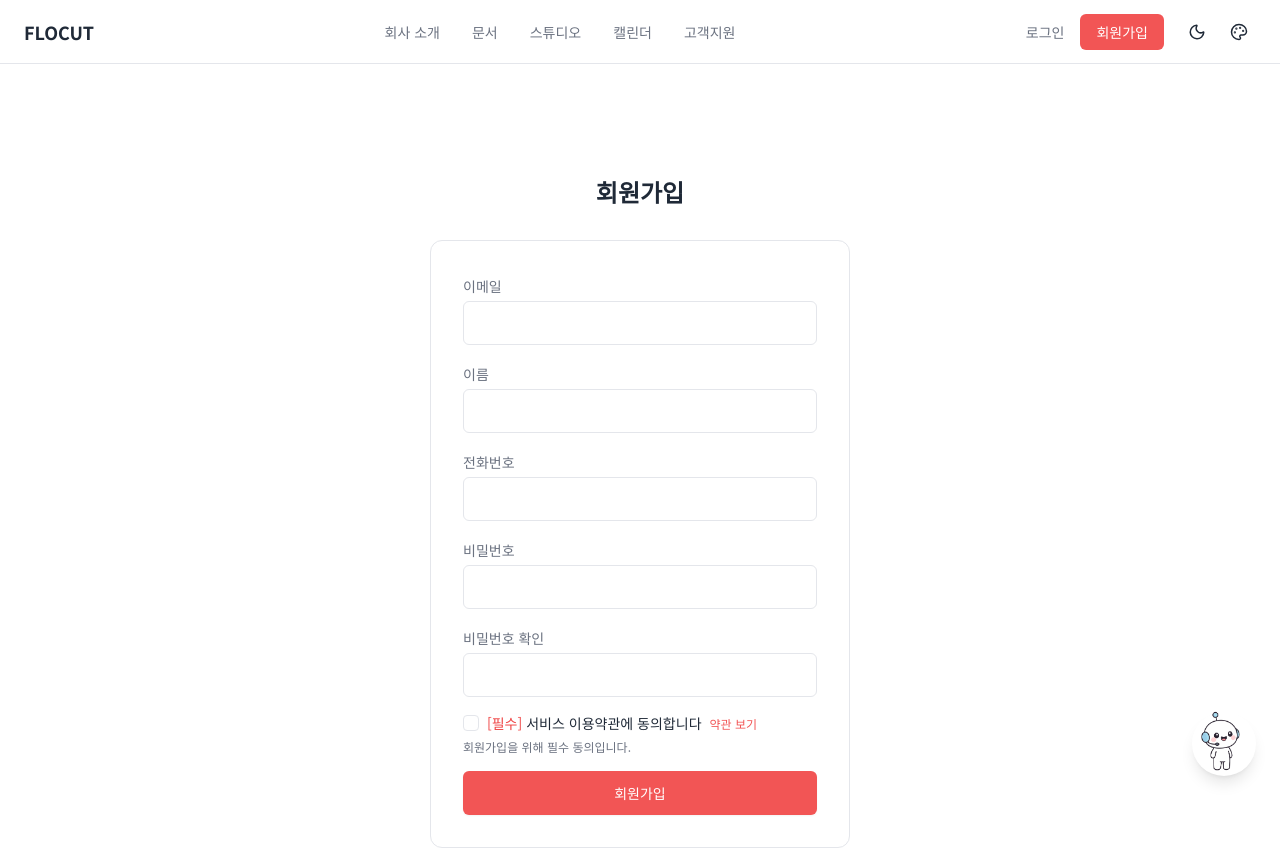
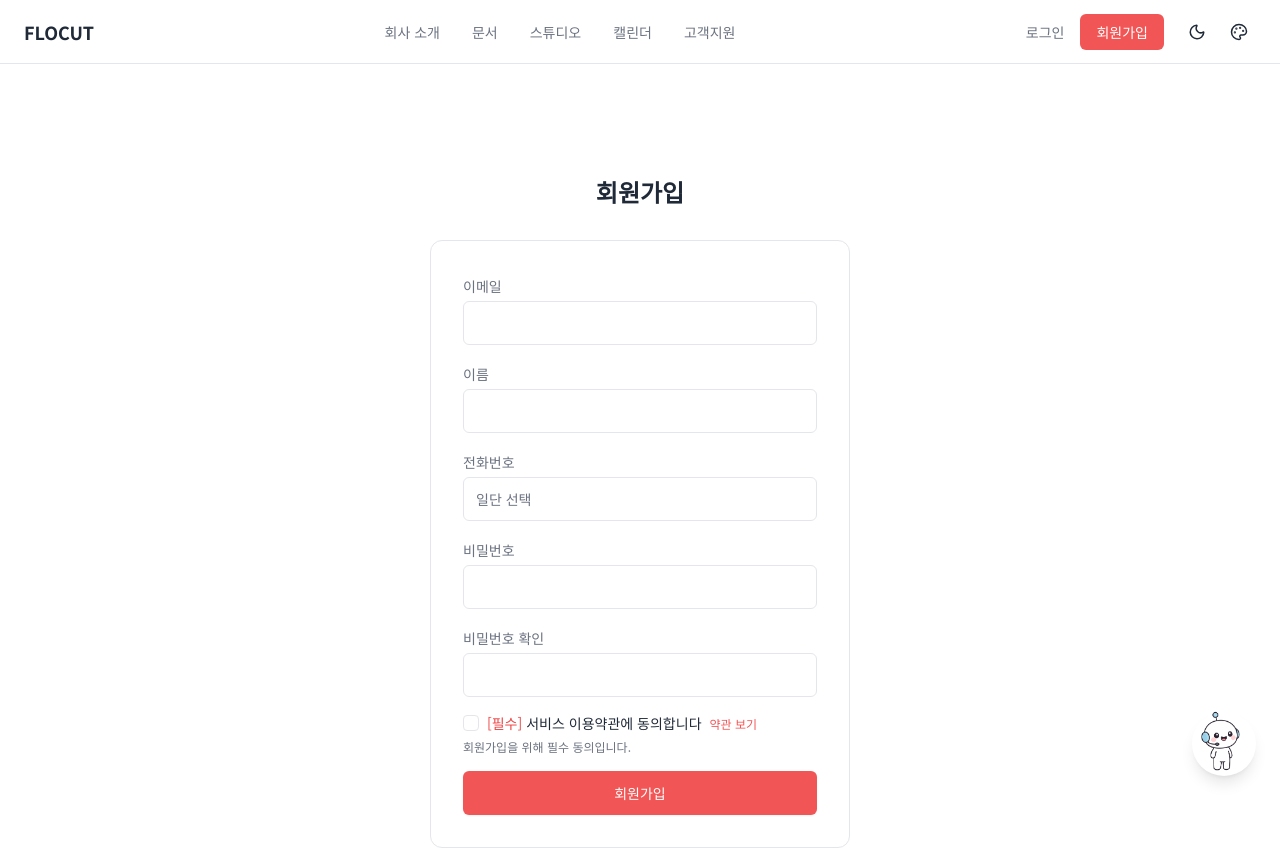
Before and after one commit to bschil00-png/flocut_project, a Next.js app in the folder frontend/: page /signup in a window 1280 px wide. Shown: the top 848 px of the page. Built offline with nearby package versions, Linux system fonts and the light colour scheme; no server answers.

Commit message:
회원가입 폼에 tel 추가

```diff
--- a/frontend/src/app/components/auth/SignupForm.tsx
+++ b/frontend/src/app/components/auth/SignupForm.tsx
@@ -118,7 +118,7 @@ export default function SignupForm() {
 
                         <Input
                             label="전화번호"
-                            // placeholder="전화번호를 입력해주세요"
+                            placeholder="일단 선택"
                             value={form.tel ?? ""}
                             onChange={handleChange("tel")}
                         />
```
